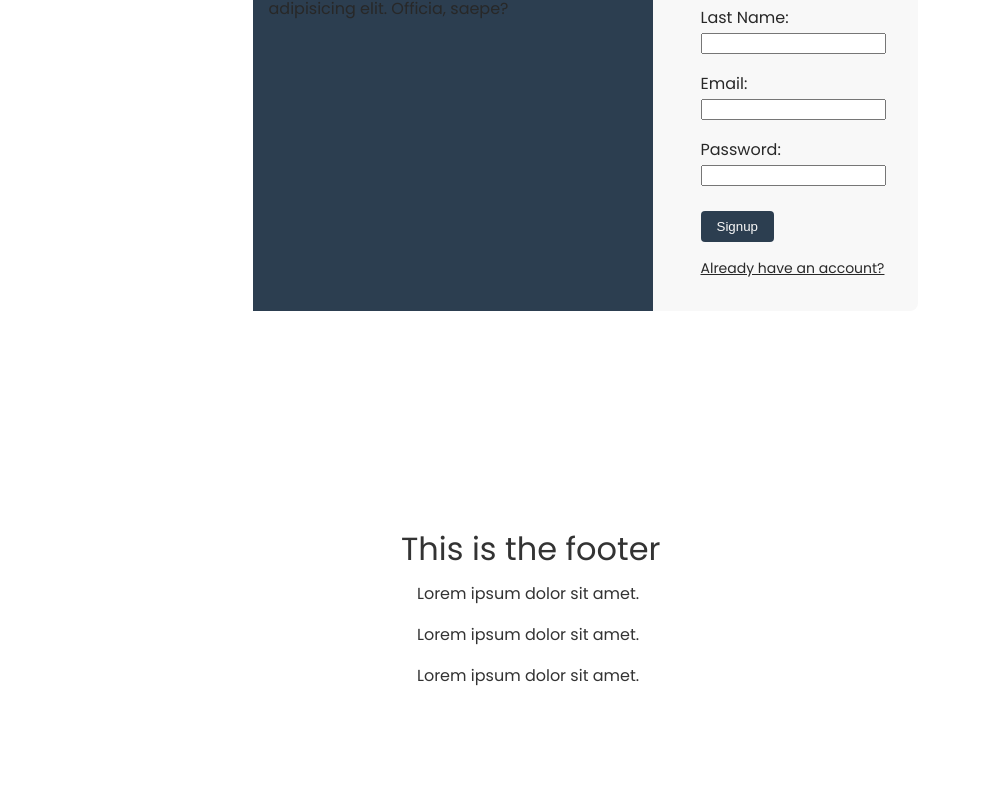
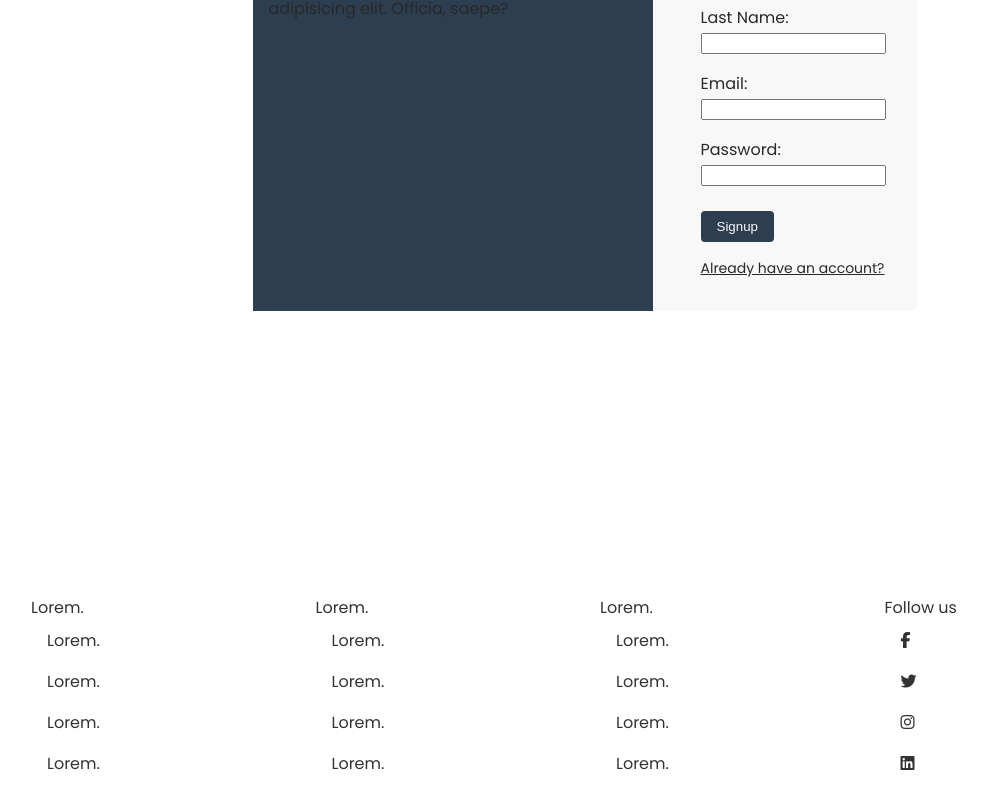
Before and after one commit to aqeeluser404/SecurePassApp, a Vue app in the folder client/: page / in a window 1280 px wide. Shown: the part 1091-1899 px from the top of the page, without its empty margins (55-1042 px from the left). Before the commit the page ends 1803 px from the top, so only its background shows below. Built offline with nearby package versions, Linux system fonts and the light colour scheme.

Commit message:
added footer stylings v2

```diff
--- a/client/src/assets/main.css
+++ b/client/src/assets/main.css
@@ -6,6 +6,7 @@
 @import 'stylesheets/elements.css';
 @import 'stylesheets/utility.css';
 @import 'stylesheets/flex-layout.css';
+@import 'stylesheets/icons.css';
 
 #app {
   width: 100%;
--- /dev/null
+++ b/client/src/assets/stylesheets/icons.css
@@ -0,0 +1 @@
+@import url('https://cdnjs.cloudflare.com/ajax/libs/font-awesome/6.5.1/css/all.min.css');
--- a/client/src/components/Footer.vue
+++ b/client/src/components/Footer.vue
@@ -1,12 +1,61 @@
 <template>
-    <footer>
-        <div class="footer-container">
-            <h1>This is the footer</h1>
-            <ul class="list">
-                <li class="list-item">Lorem ipsum dolor sit amet.</li>
-                <li class="list-item">Lorem ipsum dolor sit amet.</li>
-                <li class="list-item">Lorem ipsum dolor sit amet.</li>
-            </ul>
+    <footer class="footer-container">
+        <div class="container">
+            <div class="row">
+                <div class="footer-col">
+                    <h4>Lorem.</h4>
+                    <ul class="list">
+                        <li class="list-item"><a href="#">Lorem.</a></li>
+                        <li class="list-item"><a href="#">Lorem.</a></li>
+                        <li class="list-item"><a href="#">Lorem.</a></li>
+                        <li class="list-item"><a href="#">Lorem.</a></li>
+                    </ul>
+                </div>
+                <div class="footer-col">
+                    <h4>Lorem.</h4>
+                    <ul class="list">
+                        <li class="list-item"><a href="#">Lorem.</a></li>
+                        <li class="list-item"><a href="#">Lorem.</a></li>
+                        <li class="list-item"><a href="#">Lorem.</a></li>
+                        <li class="list-item"><a href="#">Lorem.</a></li>
+                    </ul>
+                </div>
+                <div class="footer-col">
+                    <h4>Lorem.</h4>
+                    <ul class="list">
+                        <li class="list-item"><a href="#">Lorem.</a></li>
+                        <li class="list-item"><a href="#">Lorem.</a></li>
+                        <li class="list-item"><a href="#">Lorem.</a></li>
+                        <li class="list-item"><a href="#">Lorem.</a></li>
+                    </ul>
+                </div>
+                <div class="footer-col">
+                    <h4>Follow us</h4>
+                    <ul class="social-links list">
+                        <li class="list-item"><a href="#"><i class="fab fa-facebook-f"></i></a></li>
+                        <li class="list-item"><a href="#"><i class="fab fa-twitter"></i></a></li>
+                        <li class="list-item"><a href="#"><i class="fab fa-instagram"></i></a></li>
+                        <li class="list-item"><a href="#"><i class="fab fa-linkedin"></i></a></li>
+                    </ul>
+                </div>
+            </div>
         </div>
     </footer>
 </template>
+
+<style scoped>
+.footer-container {
+    max-width: 1170px;
+    margin: auto;
+    padding: 70px 0;
+}
+.row {
+    display: flex;
+    flex-wrap: wrap;
+}
+.footer-col {
+    width: 25%;
+    padding: 0 15px;
+}
+
+</style>
--- a/client/src/views/HomeView.vue
+++ b/client/src/views/HomeView.vue
@@ -43,7 +43,7 @@
   }
   @media screen and (max-width: 768px) {
     .absolute-img {
-      opacity: 0.5;
+      opacity: 0.2;
     }
   }
   .dynamic-container {
```
